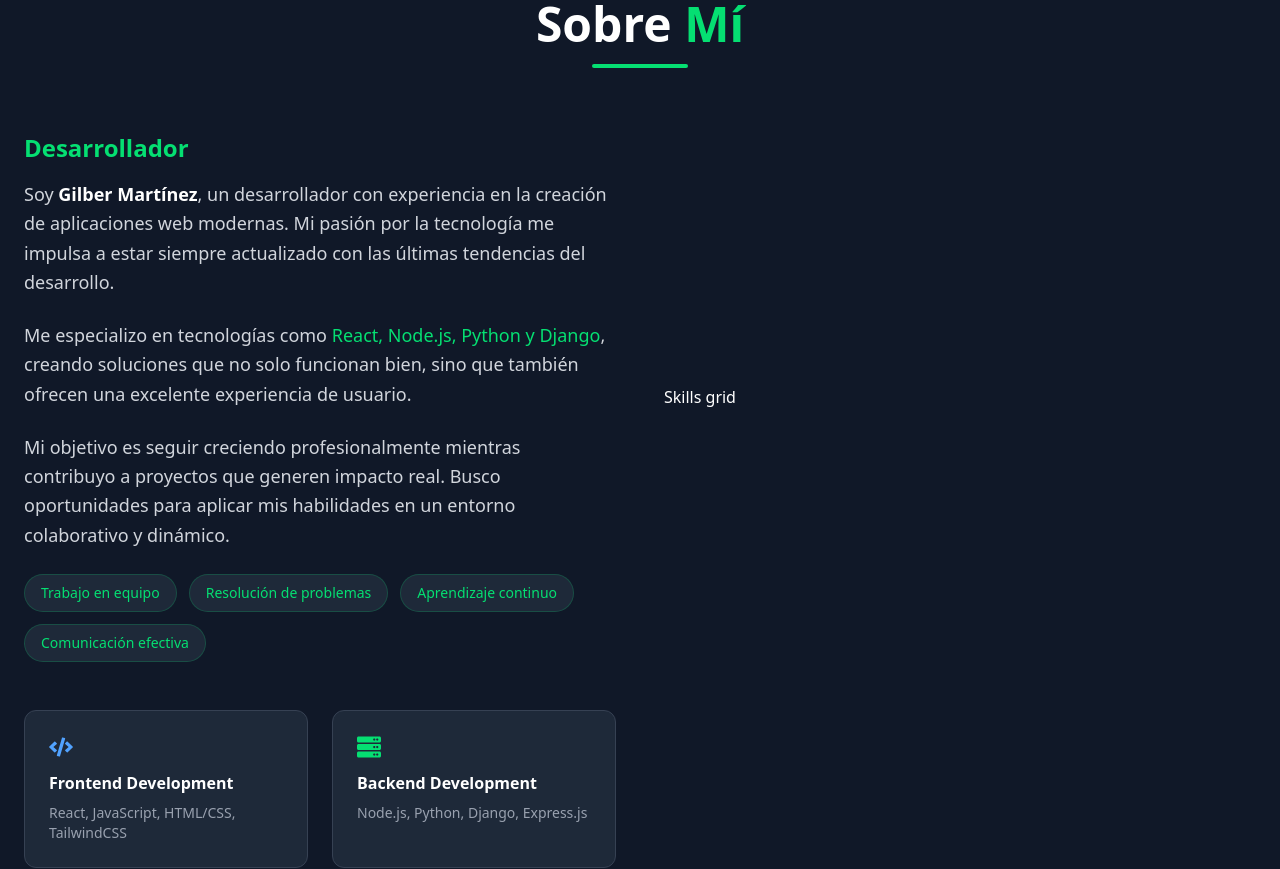
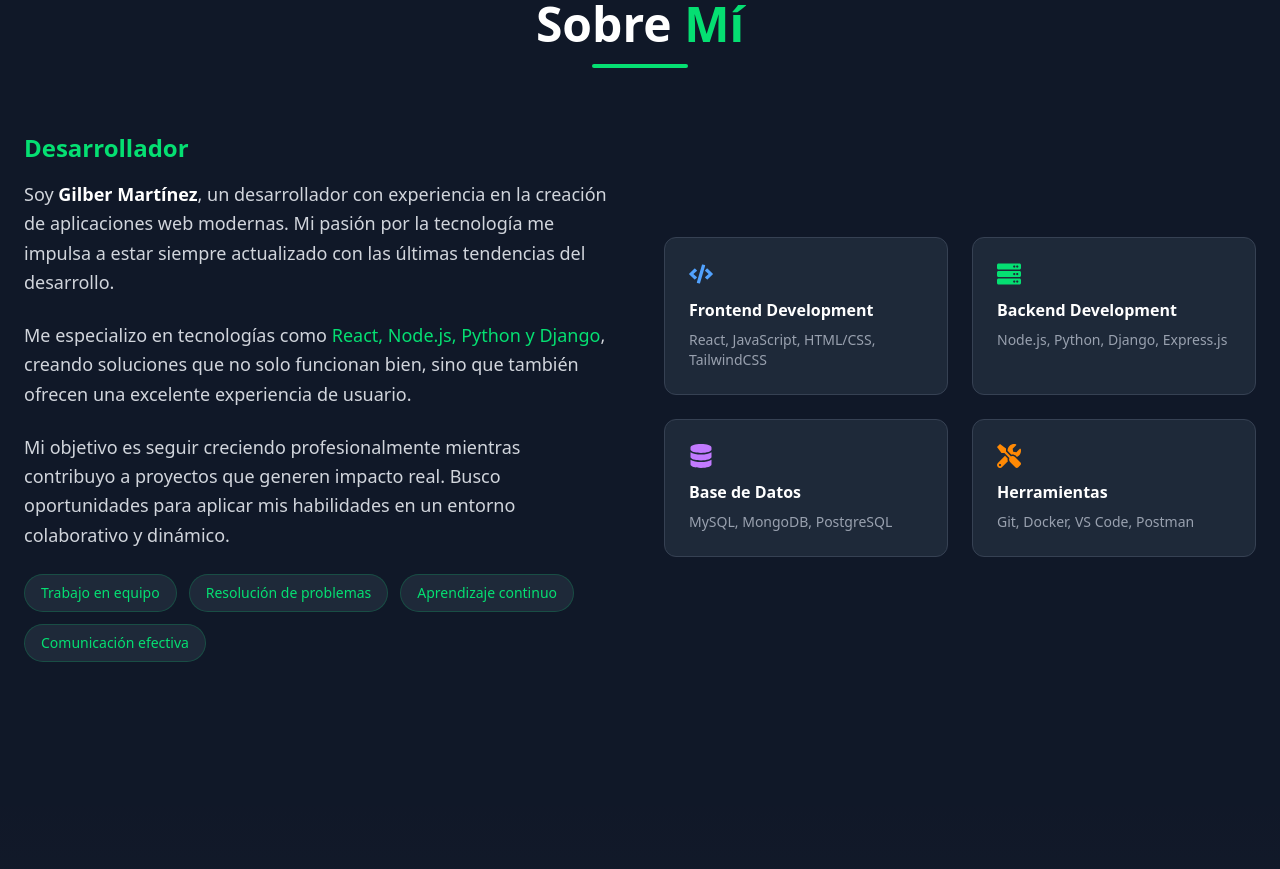
Before and after one commit to G1lber/Portafolio-Gilber, a React (Vite) app in the folder my-portafolio/: page / in a window 1280 px wide. Shown: the part 880-1749 px from the top of the page. Built offline with nearby package versions, Linux system fonts and the light colour scheme.

Commit message:
Update About.jsx

```diff
--- a/my-portafolio/src/components/About.jsx
+++ b/my-portafolio/src/components/About.jsx
@@ -99,7 +99,7 @@ const About = () => {
             </div>
           </motion.div>
 
-          Skills grid
+          {/* Skills grid */}
           <motion.div
             initial={{ opacity: 0, x: 30 }}
             whileInView={{ opacity: 1, x: 0 }}
```
